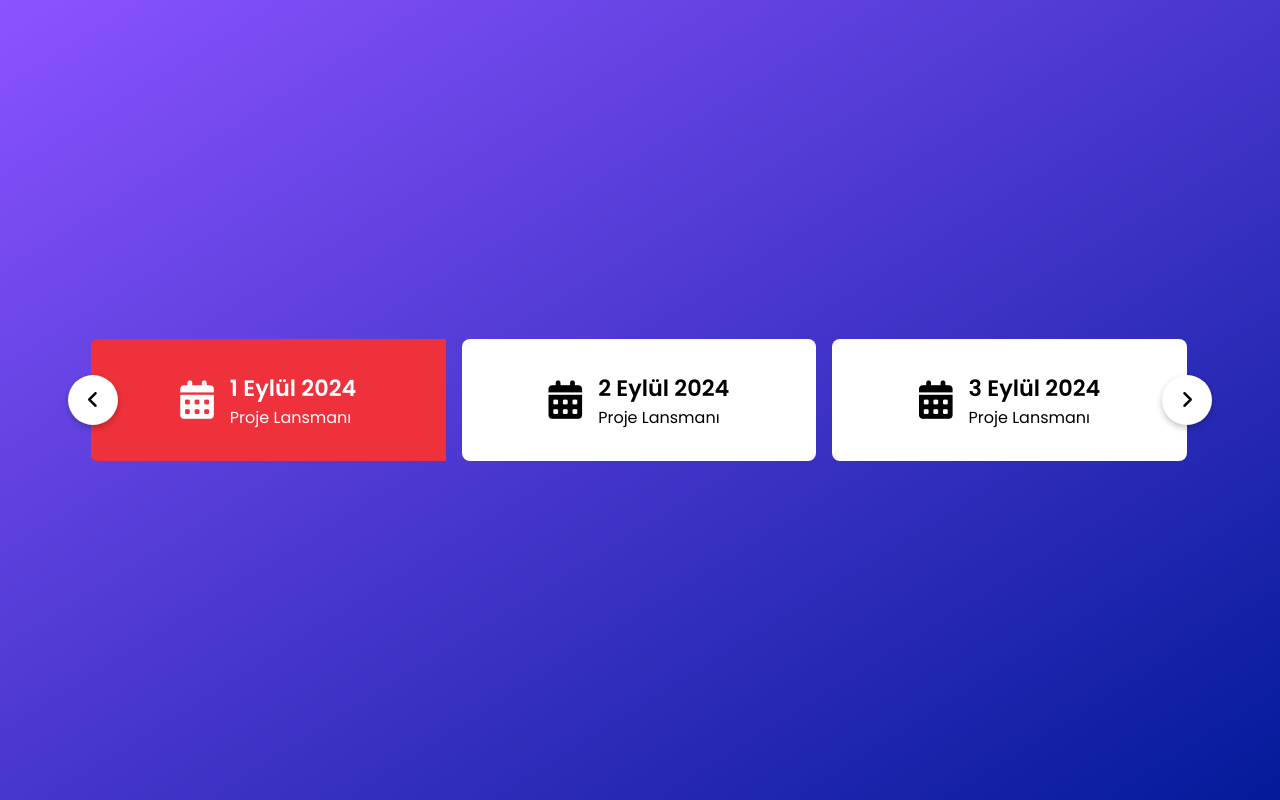
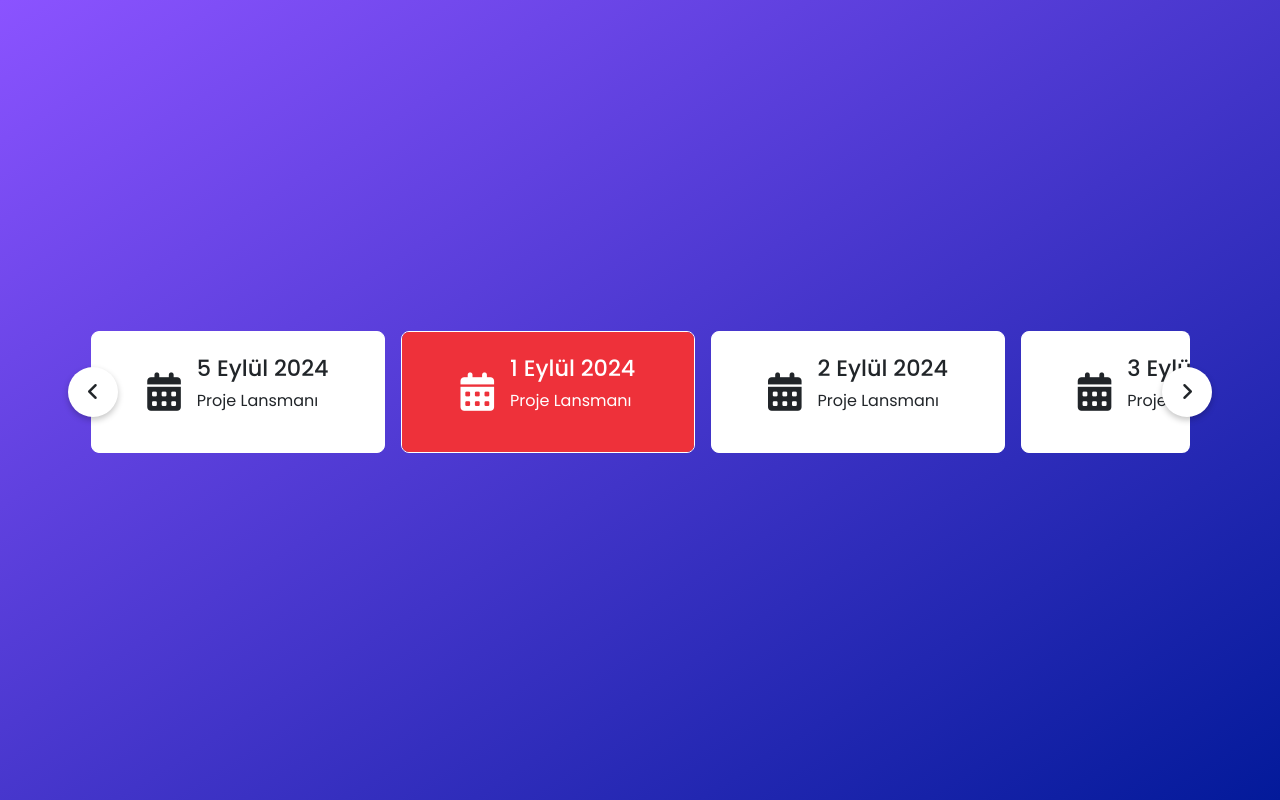
Before and after one commit to canWithWeb3/css-card-slider, a plain HTML site: page index.html in a window 1280 px wide. Drawn offline with nearby package versions, Linux system fonts and the light colour scheme.

Commit message:
bootstrap added

```diff
--- a/index.html
+++ b/index.html
@@ -7,11 +7,14 @@
     <link rel="stylesheet" href="style.css">
     <meta name="viewport" content="width=device-width, initial-scale=1.0">
     <!-- Fontawesome Link for Icons -->
+    <link href="https://cdn.jsdelivr.net/npm/bootstrap@5.1.3/dist/css/bootstrap.min.css" rel="stylesheet" integrity="sha384-1BmE4kWBq78iYhFldvKuhfTAU6auU8tT94WrHftjDbrCEXSU1oBoqyl2QvZ6jIW3" crossorigin="anonymous">
+
     <link rel="stylesheet" href="https://cdnjs.cloudflare.com/ajax/libs/font-awesome/6.3.0/css/all.min.css">
     <script src="script.js" defer></script>
   </head>
   <body>
     <section class="events-slider">
+        <div class="container">
             <div class="wrapper">
               <i id="left" class="arrow fa-solid fa-angle-left"></i>
               <ul class="carousel">
@@ -63,7 +66,7 @@
               </ul>
               <i id="right" class="arrow fa-solid fa-angle-right"></i>
             </div>
+        </div>
     </section>
-
   </body>
 </html>
--- a/style.css
+++ b/style.css
@@ -33,6 +33,7 @@ body {
   box-shadow: 0 3px 6px rgba(0,0,0,0.23);
   transform: translateY(-50%);
   transition: transform 0.1s linear;
+  z-index: 6;
 }
 .events-slider .wrapper .arrow:active{
   transform: translateY(-50%) scale(0.85);
@@ -46,7 +47,7 @@ body {
 .events-slider .wrapper .carousel{
   display: grid;
   grid-auto-flow: column;
-  grid-auto-columns: calc((100% / 3) - 12px);
+  grid-auto-columns: calc((100% / 3) - 62px);
   overflow-x: auto;
   scroll-snap-type: x mandatory;
   gap: 16px;
@@ -81,6 +82,8 @@ body {
   cursor: pointer;
   flex-direction: column;
   border-radius: 8px !important;
+  border-color: #fff;
+  overflow: hidden;
 }
 .events-slider .carousel .card .img {
   background: #8B53FF;
```
Lines whose indentation alone changed are shown as unchanged.
